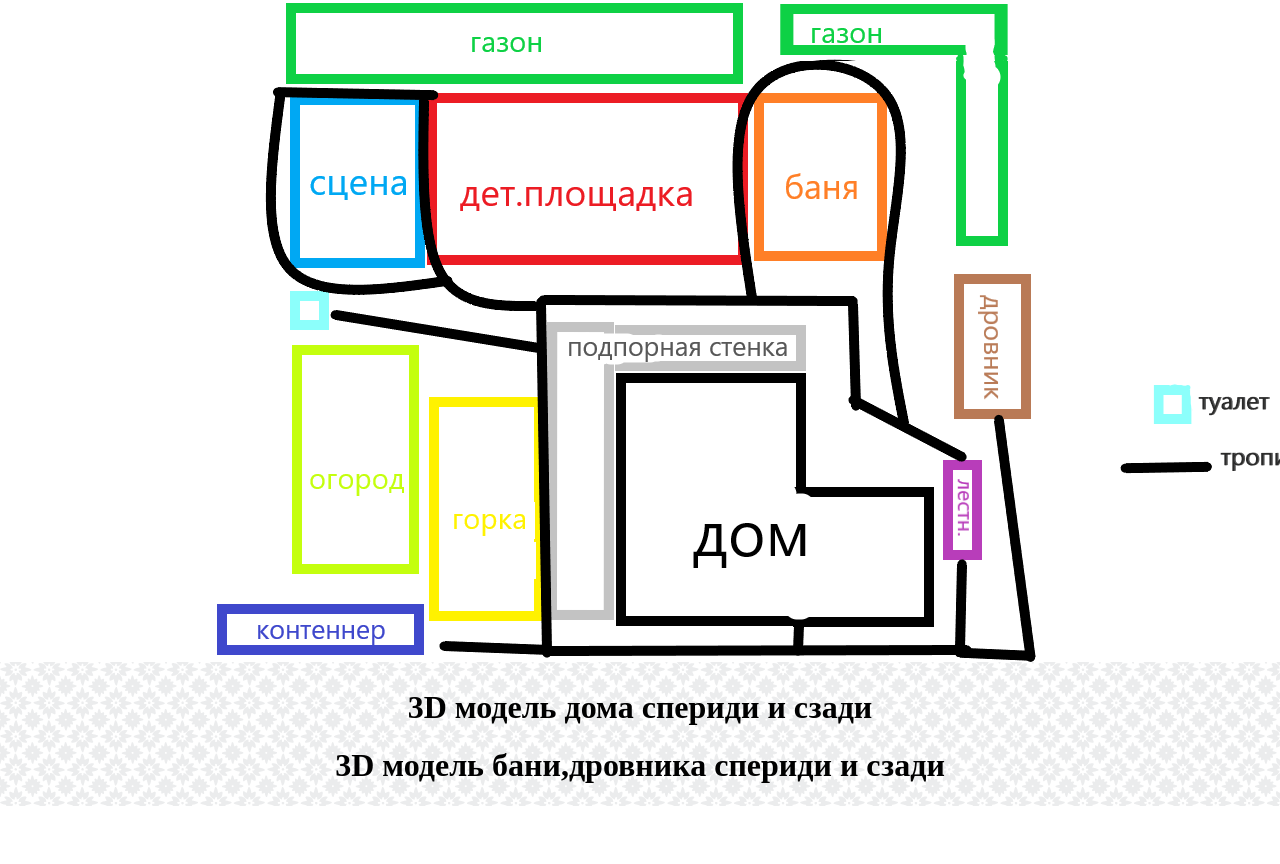
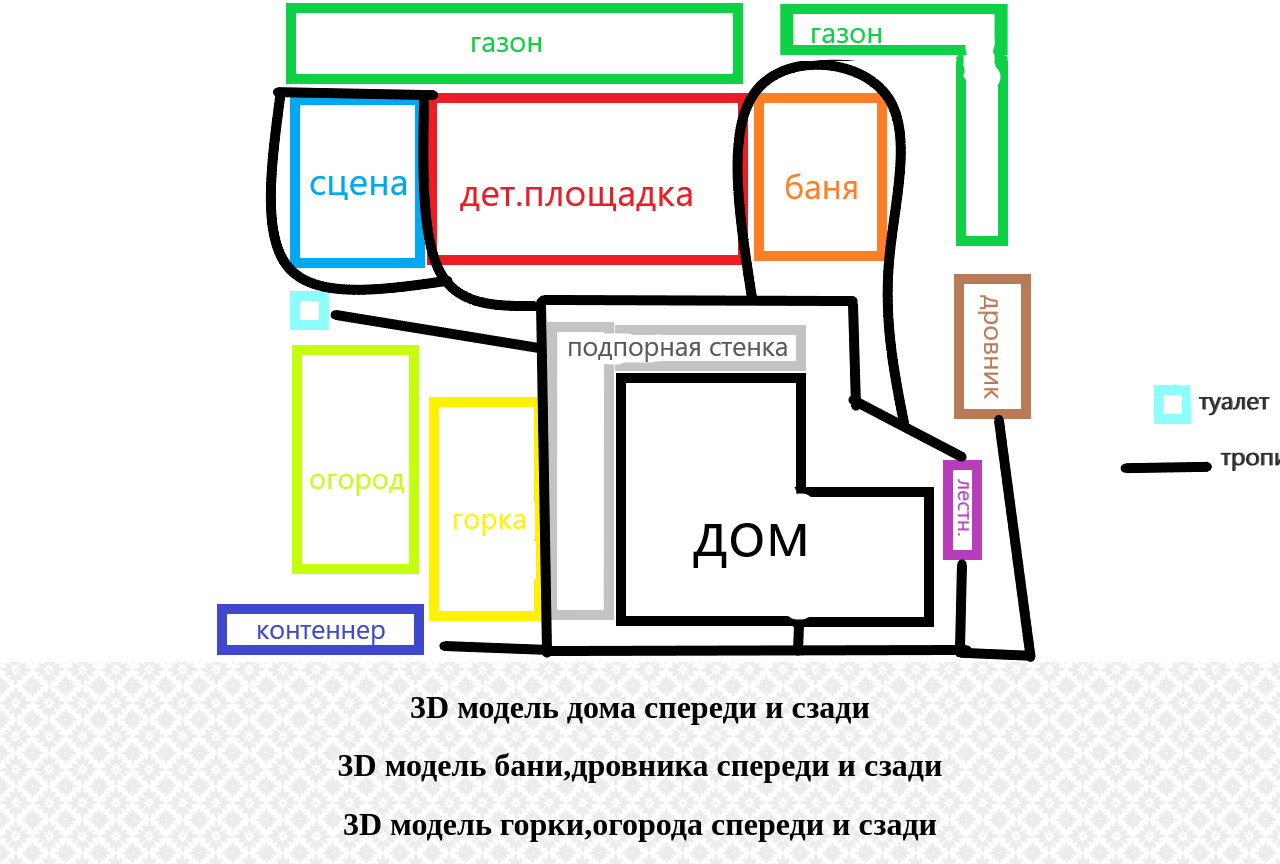
Before and after one commit to timtom2009333/3D-daha, a plain HTML site: page index.html in a window 1280 px wide. Shown: the part 97-961 px from the top of the page. Before the commit the page ends 903 px from the top, so only its background shows below. Drawn offline with Linux system fonts and the light colour scheme.

Commit message:
Add files via upload

```diff
--- a/index.html
+++ b/index.html
@@ -12,8 +12,9 @@
    <big><h1>3D Карта Дачи</h1></big>
  <img src="карта.png" class="maps">
 
-<h1>3D модель дома спериди и сзади</h1>
-<h1>3D модель бани,дровника спериди и сзади</h1>
+<h1>3D модель дома спереди и сзади</h1>
+<h1>3D модель бани,дровника спереди и сзади</h1>
+<h1>3D модель горки,огорода спереди и сзади</h1>
    </center>
     </body>
     </html>
```
